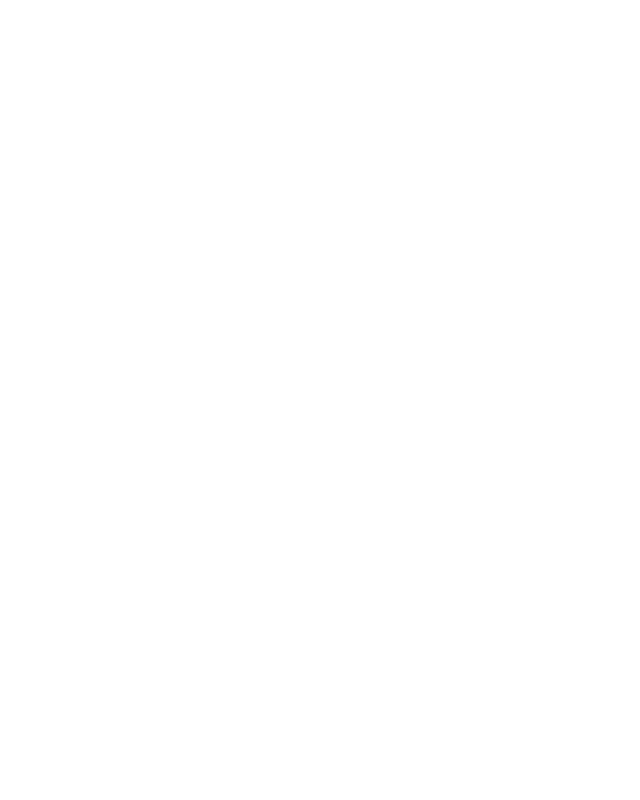
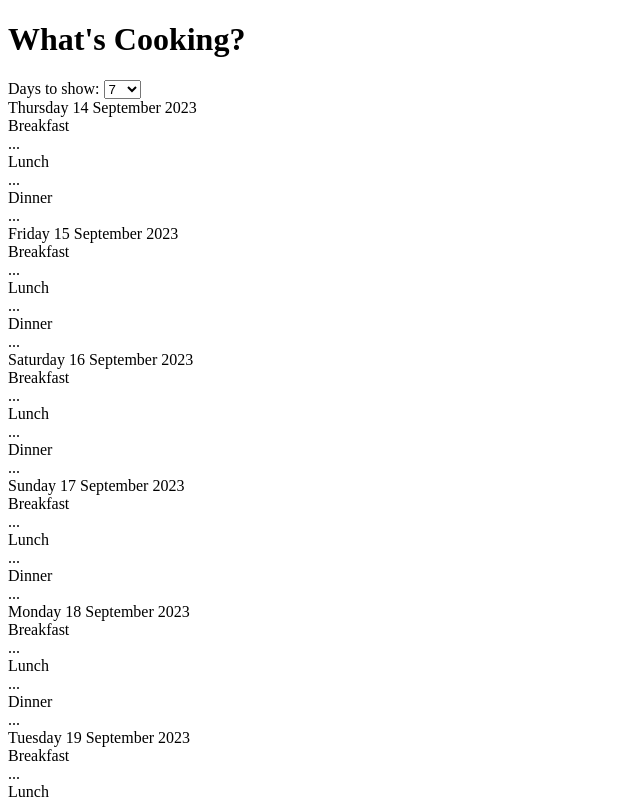
Before and after one commit to ajbates93/whats-cooking, a Nuxt app: page / in a window 1280 px wide. Shown: the top 800 px of the page, without its empty margins (0-640 px from the left). Built offline with nearby package versions, Linux system fonts and the light colour scheme.

Commit message:
feat: filterable 'daysToShow' value which will alter the length of the array.

```diff
--- /dev/null
+++ b/components/DayCard.vue
@@ -0,0 +1,19 @@
+<script setup lang="ts">
+type Props = {
+  dayTitle: string
+}
+const { dayTitle } = defineProps<Props>()
+
+</script>
+
+<template>
+  <div>
+    <div class="title">{{ dayTitle }}</div>
+    <div>Breakfast</div>
+    <div>...</div>
+    <div>Lunch</div>
+    <div>...</div>
+    <div>Dinner</div>
+    <div>...</div>
+  </div>
+</template>
--- a/pages/index.vue
+++ b/pages/index.vue
@@ -1,8 +1,33 @@
 <script setup lang="ts">
 
+const daysToShow = ref<number>(7)
+
+const calendarDays = computed(() => {
+  const today = new Date()
+  return Array.from({ length: daysToShow.value }, (_, i) => {
+    const day = new Date(today)
+    if (i > 0)
+      day.setDate(today.getDate() + i)
+    return day
+  })
+})
+
 </script>
+
 <template>
   <div>
-
+    <h1>What's Cooking?</h1>
+    <div>
+      <span>Days to show: </span>
+      <select v-model="daysToShow">
+        <option>5</option>
+        <option selected>7</option>
+        <option>10</option>
+        <option>14</option>
+      </select>
+    </div>
+    <div>
+      <DayCard v-for="day in calendarDays" :day-title="day.toLocaleDateString('en-UK', { weekday: 'long', month: 'long', day: 'numeric', year: 'numeric'})"></DayCard>
+    </div>
   </div>
 </template>
```
